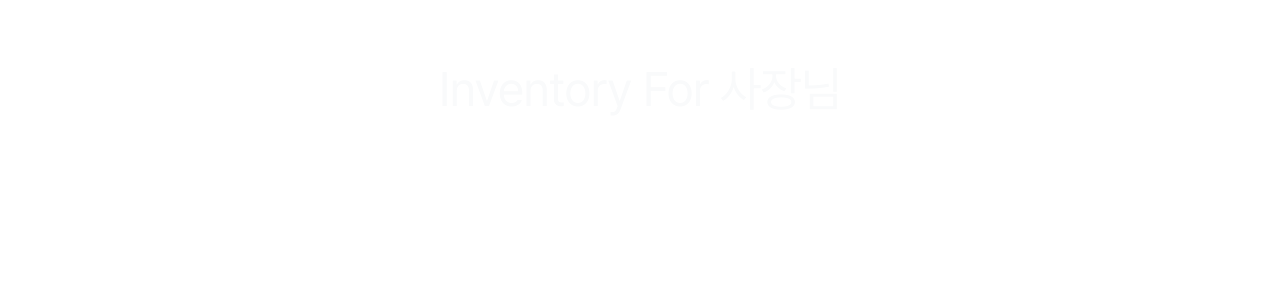
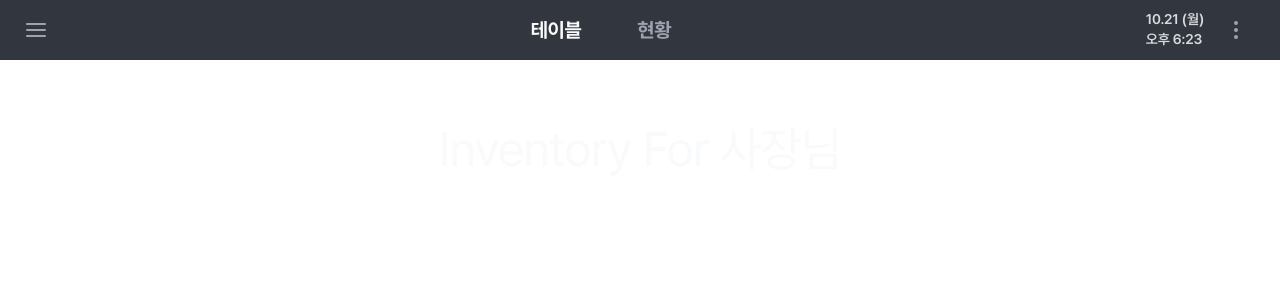
Before and after one commit to jjanggu1/Inventory, a Next.js app: page / in a window 1280 px wide. Shown: the top 300 px of the page. Built offline with nearby package versions, Linux system fonts and the light colour scheme.

Commit message:
feat: Header 컴포넌트 퍼블리싱 완료

```diff
--- a/app/layout.tsx
+++ b/app/layout.tsx
@@ -1,6 +1,7 @@
 import type { Metadata } from "next";
 import localFont from "next/font/local";
 import "./globals.css";
+import Header from "@/widgets/Header/Header";
 
 export const metadata: Metadata = {
   title: "Inventory For 사장님",
@@ -22,6 +23,7 @@ export default function RootLayout({
   return (
     <html lang="en">
       <body className={`antialiased ${pretendard.variable} font-pretendard`}>
+        <Header />
         {children}
       </body>
     </html>
--- /dev/null
+++ b/src/widgets/Header/Header.tsx
@@ -0,0 +1,35 @@
+import Link from "next/link";
+import { FiMenu, FiMoreVertical } from "react-icons/fi";
+
+export default function Header() {
+  return (
+    <header className="w-full flex items-center justify-between px-6 py-4 text-label-500 bg-label-800">
+      <div>
+        <button className="p-4 rounded-md cursor-pointer active:scale-95 active:duration-100 transition-all">
+          <FiMenu className="text-2xl" />
+        </button>
+      </div>
+      <nav>
+        <ul className="flex items-center gap-4 text-title-3 font-bold">
+          <li className="px-8 py-4 rounded-md cursor-pointer text-label-100 active:bg-label-700 active:scale-95 active:duration-100 transition-all">
+            <Link href="/">테이블</Link>
+          </li>
+          <li className="px-8 py-4 rounded-md cursor-pointer active:bg-label-700 active:scale-95 active:duration-100 transition-all">
+            <Link href="/">현황</Link>
+          </li>
+        </ul>
+      </nav>
+      <div className="flex items-center gap-2">
+        <div className="text-body-3 font-semibold text-label-200">
+          <p>10.21 (월)</p>
+          <p>오후 6:23</p>
+        </div>
+        <div>
+          <button className="p-4 mx-4 rounded-md cursor-pointer active:scale-95 active:duration-100 transition-all">
+            <FiMoreVertical className="text-2xl" />
+          </button>
+        </div>
+      </div>
+    </header>
+  );
+}
```
Also changed, not shown: src/widgets/widgets.txt (deleted).
